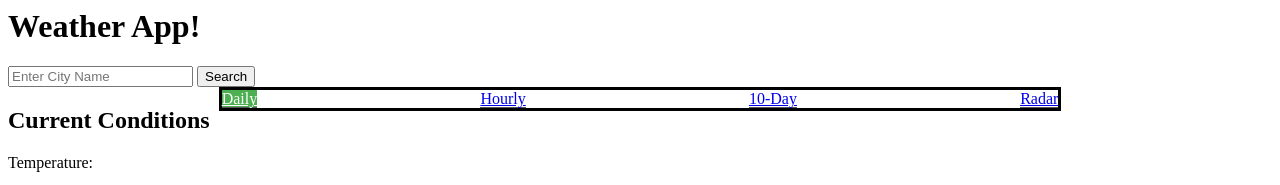
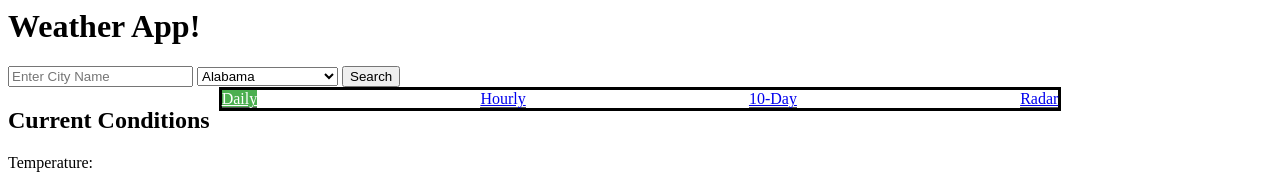
Before and after one commit to dunnand2/CS-361, a plain HTML site: page index.html in a window 1280 px wide. Shown: the top 185 px of the page. Drawn offline with Linux system fonts and the light colour scheme.

Commit message:
minor updates

```diff
--- a/index.html
+++ b/index.html
@@ -8,6 +8,59 @@
   <h1>Weather App!</h1>
   <div id="searchDiv">
     <input id="searchForm" type="text" placeholder="Enter City Name">
+    <select>
+      <option value="AL">Alabama</option>
+      <option value="AK">Alaska</option>
+      <option value="AZ">Arizona</option>
+      <option value="AR">Arkansas</option>
+      <option value="CA">California</option>
+      <option value="CO">Colorado</option>
+      <option value="CT">Connecticut</option>
+      <option value="DE">Delaware</option>
+      <option value="DC">District Of Columbia</option>
+      <option value="FL">Florida</option>
+      <option value="GA">Georgia</option>
+      <option value="HI">Hawaii</option>
+      <option value="ID">Idaho</option>
+      <option value="IL">Illinois</option>
+      <option value="IN">Indiana</option>
+      <option value="IA">Iowa</option>
+      <option value="KS">Kansas</option>
+      <option value="KY">Kentucky</option>
+      <option value="LA">Louisiana</option>
+      <option value="ME">Maine</option>
+      <option value="MD">Maryland</option>
+      <option value="MA">Massachusetts</option>
+      <option value="MI">Michigan</option>
+      <option value="MN">Minnesota</option>
+      <option value="MS">Mississippi</option>
+      <option value="MO">Missouri</option>
+      <option value="MT">Montana</option>
+      <option value="NE">Nebraska</option>
+      <option value="NV">Nevada</option>
+      <option value="NH">New Hampshire</option>
+      <option value="NJ">New Jersey</option>
+      <option value="NM">New Mexico</option>
+      <option value="NY">New York</option>
+      <option value="NC">North Carolina</option>
+      <option value="ND">North Dakota</option>
+      <option value="OH">Ohio</option>
+      <option value="OK">Oklahoma</option>
+      <option value="OR">Oregon</option>
+      <option value="PA">Pennsylvania</option>
+      <option value="RI">Rhode Island</option>
+      <option value="SC">South Carolina</option>
+      <option value="SD">South Dakota</option>
+      <option value="TN">Tennessee</option>
+      <option value="TX">Texas</option>
+      <option value="UT">Utah</option>
+      <option value="VT">Vermont</option>
+      <option value="VA">Virginia</option>
+      <option value="WA">Washington</option>
+      <option value="WV">West Virginia</option>
+      <option value="WI">Wisconsin</option>
+      <option value="WY">Wyoming</option>
+    </select>
     <button id="Search">Search</button>
   </div>
   <div class="grid-container">
```
